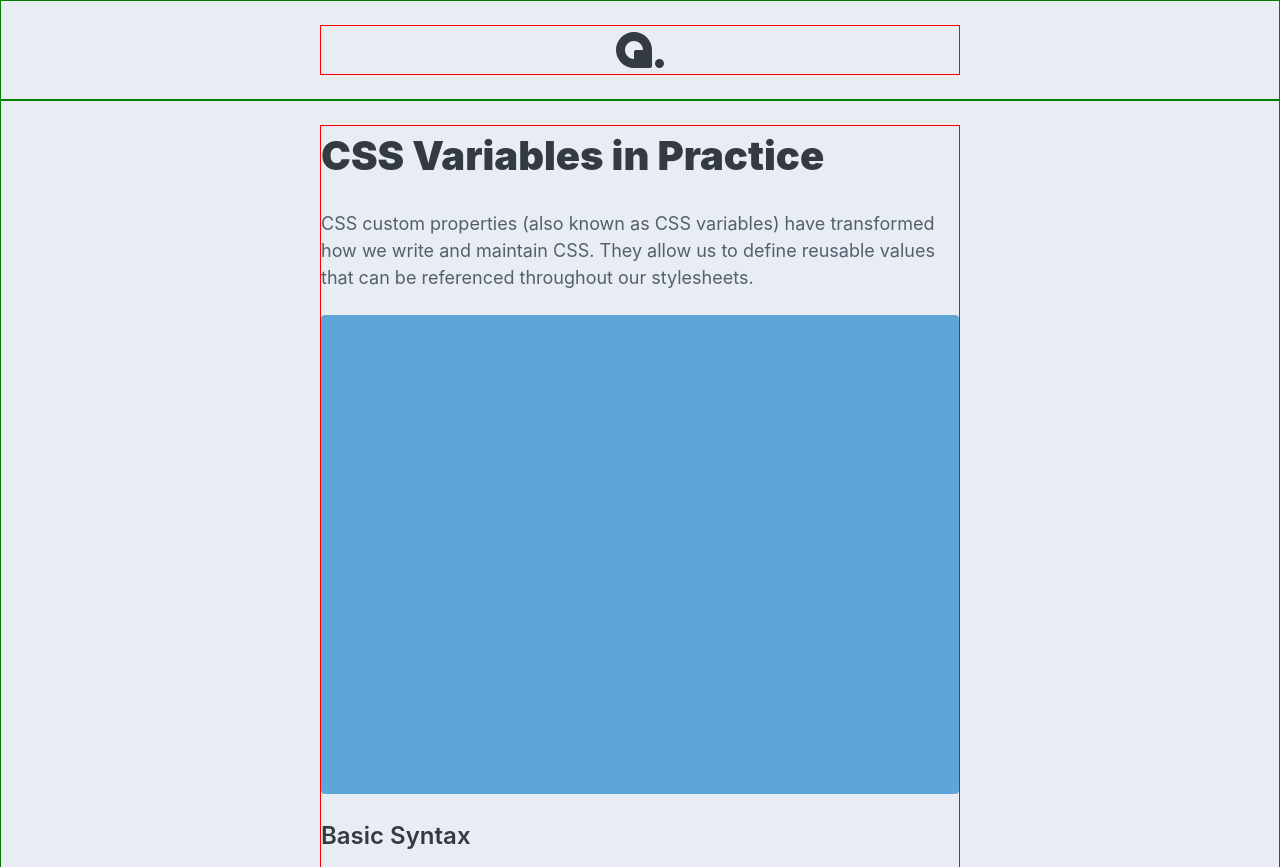
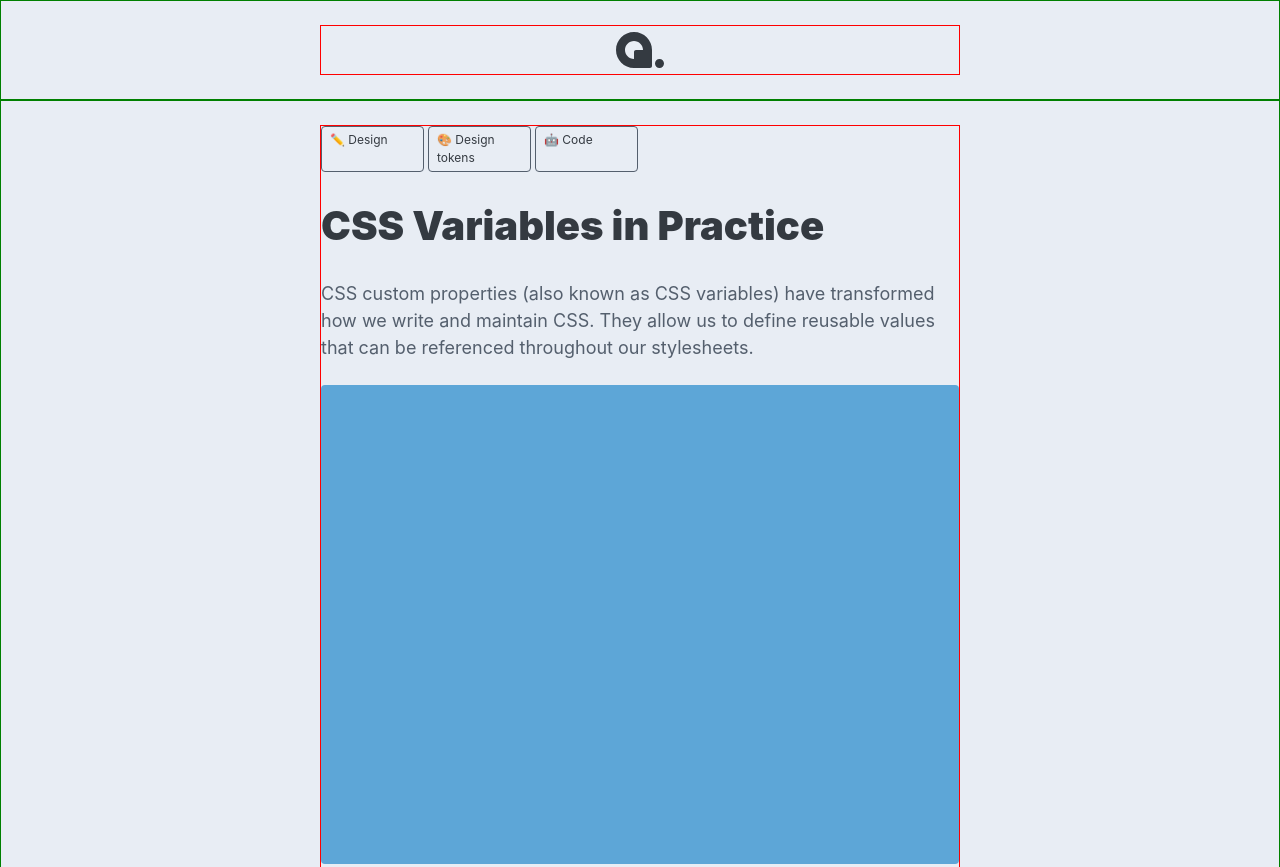
Before and after one commit to EasySimpleCool/blog-tokens, an Eleventy site: page src/posts/css-variables.md in a window 1280 px wide. Shown: the top 867 px of the page. Built offline with nearby package versions, Linux system fonts and the light colour scheme; Eleventy itself is replaced by a stand-in of ours; files that its build step writes are made by us from their sources.

Commit message:
style: enhance post tags with new designs and update CSS for improved layout and visibility

```diff
--- a/src/_layouts/post.njk
+++ b/src/_layouts/post.njk
@@ -5,7 +5,15 @@ layout: base
 <section class="section">
   <div class="container">
     <div class="stack stack-default">
-
+      {% if tags and tags.length > 0 %}
+        <div class="tags-container ...">
+          {% for tag in tags %} {# Use 'tags' directly #}
+            {% if tag != 'posts' %}
+              <span class="tag">{{ tag }}</span>
+            {% endif %}
+          {% endfor %}
+        </div>
+      {% endif %}
       <header class="post-header">
         <h1>{{ title }}</h1>
       </header>
@@ -13,6 +21,7 @@ layout: base
       <div class="stack stack-default">
         {{ content | safe }}
       </div>
+      <div class="tags-container" style="margin-top: var(--comp-box-stack-pad-gap-default);"> {# Added margin-top for spacing #}
 
       <button class="button" onclick="window.location.href='/'" aria-label="Back to home">Back to home</button>
 
--- a/src/css/main.css
+++ b/src/css/main.css
@@ -52,6 +52,7 @@ img {
 .container {
   width: 100%;
   max-width: var(--comp-container-max-w-default); /* Could be a token in future */
+  margin-top: 0;
   margin-left: auto;
   margin-right: auto;
   border: 1px solid red;
@@ -63,6 +64,7 @@ img {
 /* Stack - For controlling vertical spacing between elements */
 .stack {
   width: 100%;
+  margin-top: 0;
   display: flex;
   flex-direction: column;
   justify-content: flex-start;
@@ -140,8 +142,18 @@ button:hover {
  * ----------------------------- */
 
 .tag {
-  padding: var(--comp-tag-pad);
+  padding: var(--comp-tag-v-pad) var(--comp-tag-h-pad);
   border-radius: var(--comp-tag-b-rad);
   border: var(--comp-tag-border-default-width) var(--comp-tag-border-default-style) var(--comp-tag-border-default-color);
   color: var(--comp-tag-fg);
+  font-size: var(--output-typography-tiny-font-size);
+  font-weight: 400;
 }
+
+.tags-container {
+  display: grid;
+  grid-template-columns: repeat(auto-fill, minmax(100px, 1fr));
+  gap: var(--comp-box-stack-pad-gap-least) var(--comp-box-stack-pad-gap-least);
+  row-gap: var(--comp-box-stack-pad-gap-least);
+  column-gap: var(--comp-box-stack-pad-gap-least);
+}
--- a/src/posts/css-variables.md
+++ b/src/posts/css-variables.md
@@ -4,8 +4,11 @@ title: CSS Variables in Practice
 date: 2025-04-22
 excerpt: How to use CSS custom properties effectively.
 thumbnail: /images/css-vars-thumb.jpg
-tags: posts
-tag: CSS
+tags:
+  - posts
+  - ✏️ Design
+  - 🎨 Design tokens
+  - 🤖 Code
 ---
 
 CSS custom properties (also known as CSS variables) have transformed how we write and maintain CSS. They allow us to define reusable values that can be referenced throughout our stylesheets.
```
Also changed, not shown: src/posts/design-tokens-101.md (+11 -4 lines), src/index.html, 4 other files.
